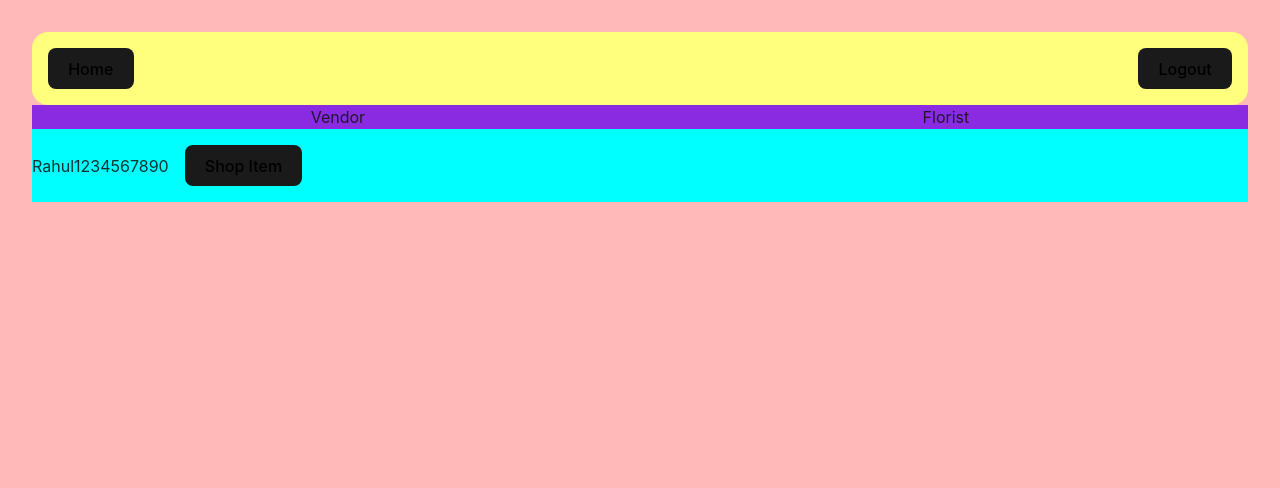
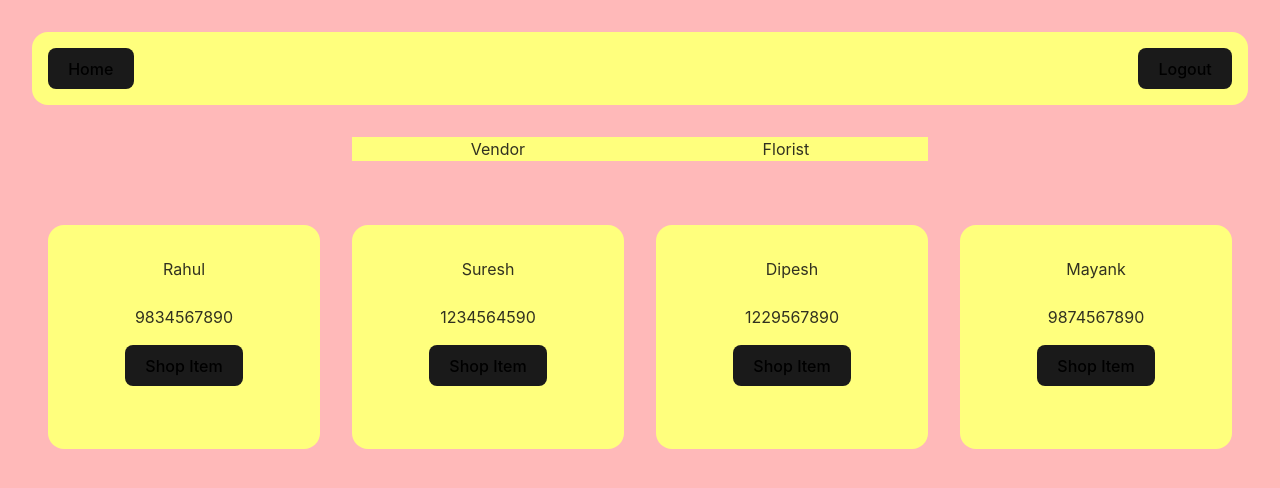
Before and after one commit to shivankit1210/Event-Management-System, a React (Vite) app: page /vendor in a window 1280 px wide. Shown: the top 488 px of the page. Built offline with nearby package versions, Linux system fonts and the light colour scheme.

Commit message:
edit user folder

```diff
--- a/src/App.jsx
+++ b/src/App.jsx
@@ -19,7 +19,7 @@ const App = () => {
       <Route path="/admin/vendor-management" element={<VendorManagement />} />
       <Route path="/admin/vendor-management/add-membership" element={<Membership />} />
       {/* Vendor Component */}
-      <Route path="/vendor/*" element={<Vendor />} />
+      <Route path="/vendor/" element={<Vendor />} />
       {/* <Route path="/admin/" element={<VendorManagement />} /> */}
 
 
--- a/src/components/Vendor/Vendor.jsx
+++ b/src/components/Vendor/Vendor.jsx
@@ -13,8 +13,23 @@ const Vendor = () => {
         </div>
         <div className="bottom">
           <div className="VendorDetails">
-            <span>Rahul</span>
-            <span>1234567890</span>
+            <span>Rahul</span> <br />
+            <span>9834567890</span>
+            <button>Shop Item</button>
+          </div>
+          <div className="VendorDetails">
+            <span>Suresh</span> <br />
+            <span>1234564590</span>
+            <button>Shop Item</button>
+          </div>
+          <div className="VendorDetails">
+            <span>Dipesh</span> <br />
+            <span>1229567890</span>
+            <button>Shop Item</button>
+          </div>
+          <div className="VendorDetails">
+            <span>Mayank</span> <br />
+            <span>9874567890</span>
             <button>Shop Item</button>
           </div>
         </div>
--- a/src/components/Vendor/VendorHeader.jsx
+++ b/src/components/Vendor/VendorHeader.jsx
@@ -2,12 +2,12 @@ import React from 'react'
 import { useNavigate } from 'react-router-dom';
 
 
-const AdminHeader = () => {
+const VendorHeader = () => {
   const navigate=useNavigate()
   return (
-    <div className='admin-top'>
+    <div className='Vendor-top'>
 
-      <button onClick={()=>navigate('/Vendor')}>Home</button>
+      <button onClick={()=>navigate('/vendor')}>Home</button>
       <button>Logout</button>
 
 
@@ -15,4 +15,4 @@ const AdminHeader = () => {
   )
 }
 
-export default AdminHeader
+export default VendorHeader
--- a/src/components/Vendor/vendor.css
+++ b/src/components/Vendor/vendor.css
@@ -3,14 +3,41 @@
     flex-direction: column;
 }
 .top{
+    margin: 2rem 20rem 2rem 20rem;
     display: flex;
     flex-direction: row;
     justify-content: space-around;
-    background-color: blueviolet;
+    background-color: rgb(255, 255, 125);
 }
 
 .bottom{
     display: flex;
+    flex-direction: row;
+    /* background-color: aqua; */
+    justify-content: space-around;
+}
+
+.VendorDetails{
+    width: 15rem;
+    height: 10rem;
+    border-radius: 1rem;
+    margin: 2rem 0rem 2rem 0rem;
+    padding: 2rem 1rem 2rem 1rem;
+    display: flex;
     flex-direction: column;
-    background-color: aqua;
+    align-items: center;
+
+    background-color: rgb(255, 255, 125) ;
 }
+
+button{
+    height: fit-content;
+    width: fit-content;
+}
+
+.Vendor-top{
+    border-radius: 1rem;
+    background-color: rgb(255, 255, 125);
+    display: flex;
+   justify-content: space-between;
+}
```
